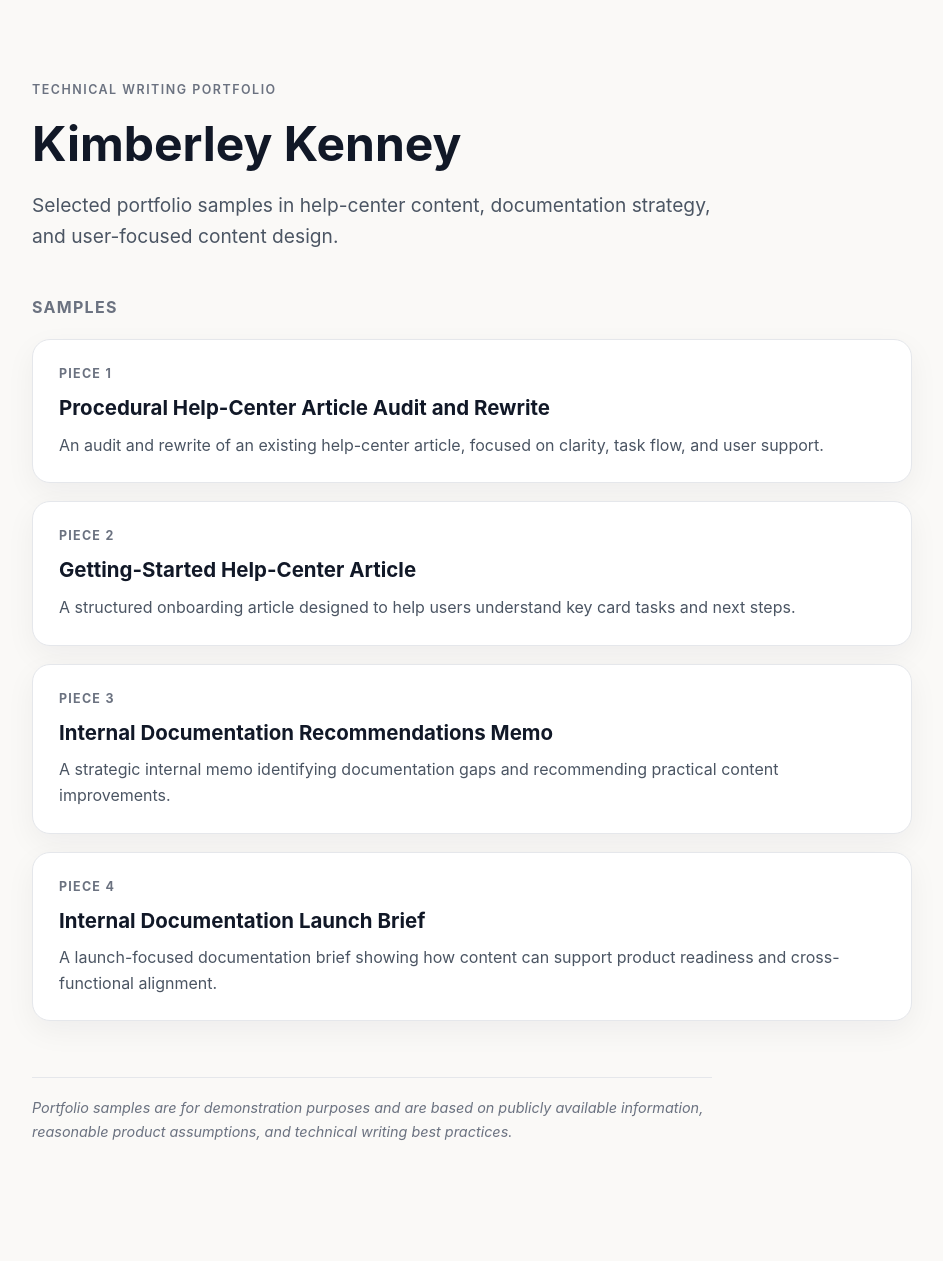
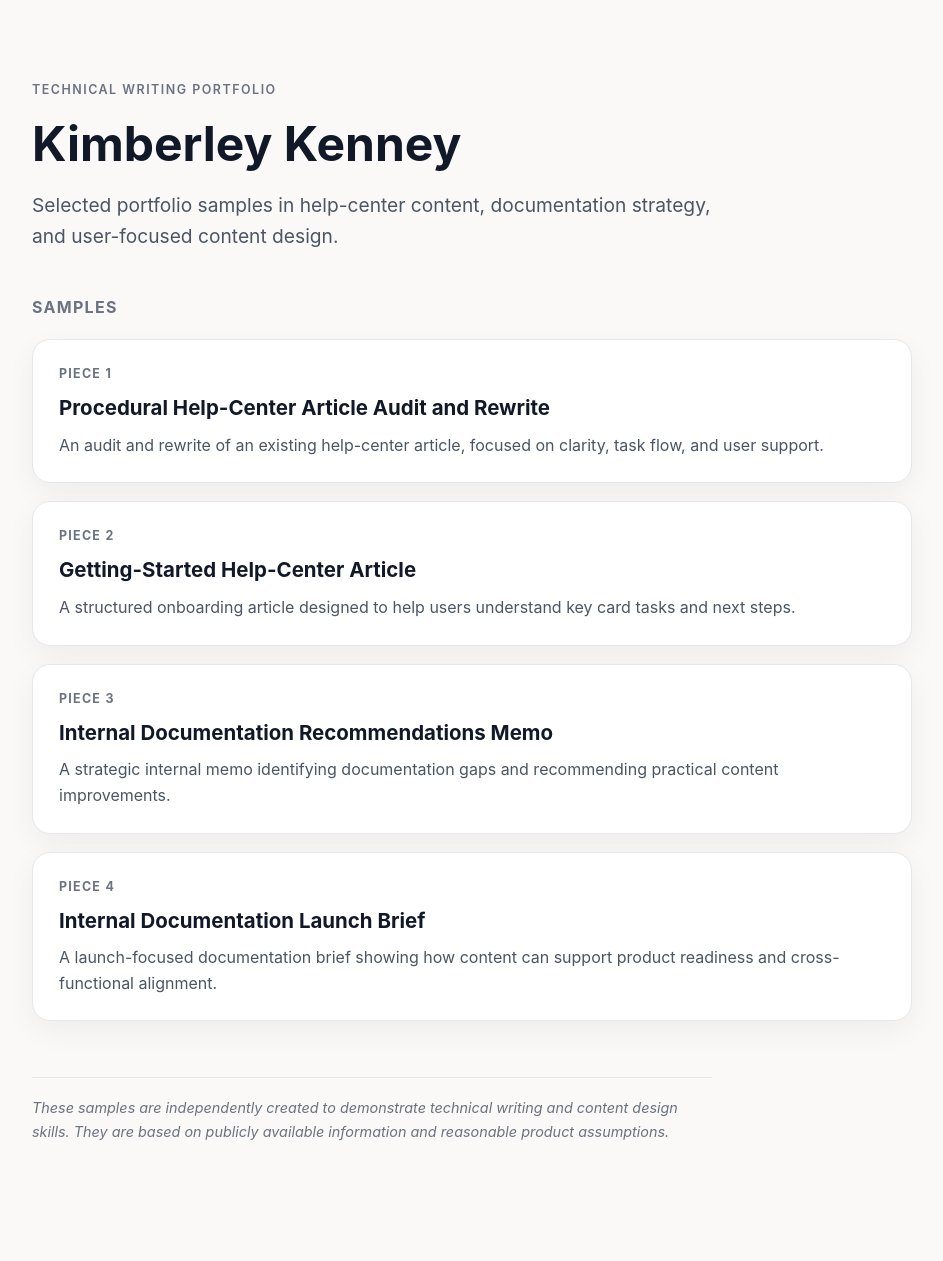
Before and after one commit to kimberleykenney/kimberleykenney.github.io, a Jekyll site: the page built from index.md, in a window 1280 px wide. Shown: the whole page, without its empty margins (168-1111 px from the left). Built offline with Jekyll 4.4.1, drawn with Linux system fonts in a browser that asks for light colours.

Commit message:
Update index.md

```diff
--- a/index.md
+++ b/index.md
@@ -165,8 +165,8 @@ title: Kimberley Kenney | Technical Writing Portfolio
 
   </section>
 
-  <p class="footer-note">
-    Portfolio samples are for demonstration purposes and are based on publicly available information, reasonable product assumptions, and technical writing best practices.
-  </p>
+<p class="footer-note">
+  These samples are independently created to demonstrate technical writing and content design skills. They are based on publicly available information and reasonable product assumptions.
+</p>
 
 </main>
```
